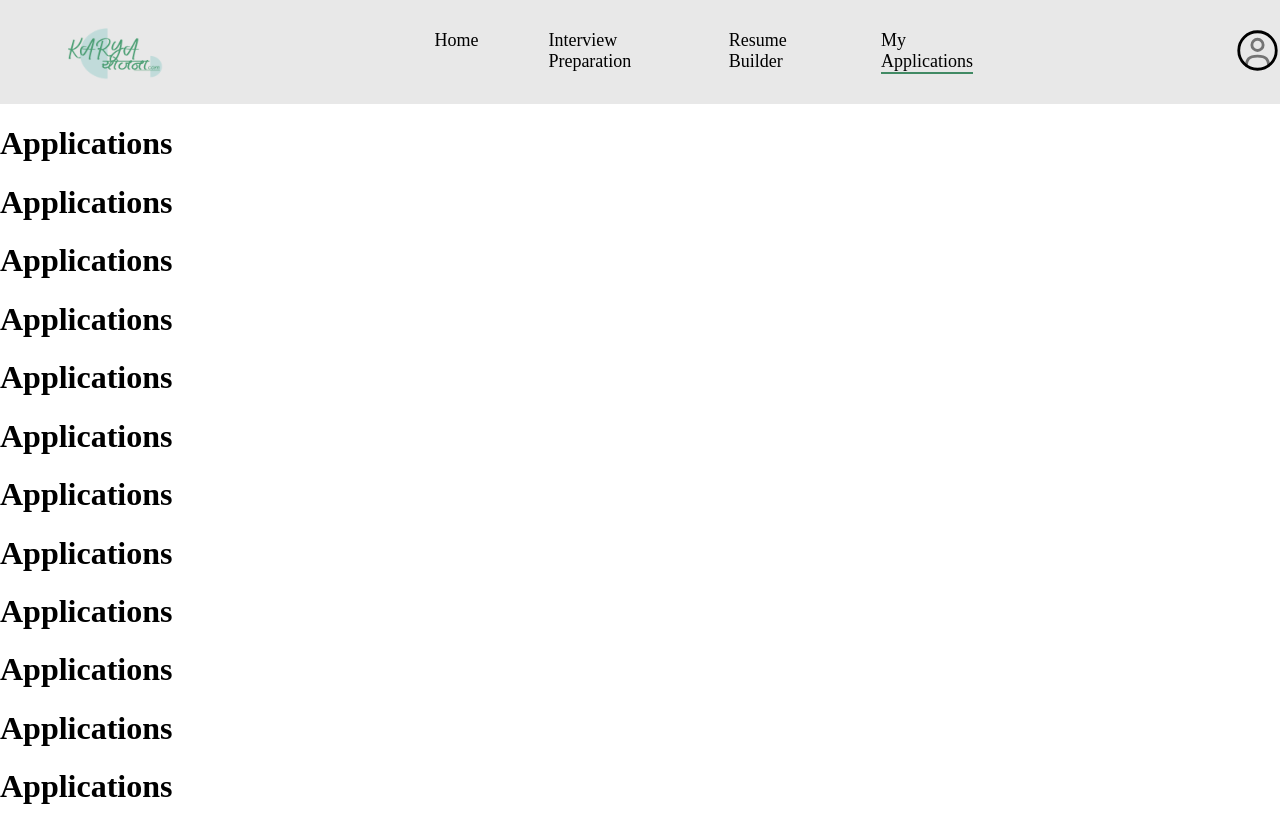
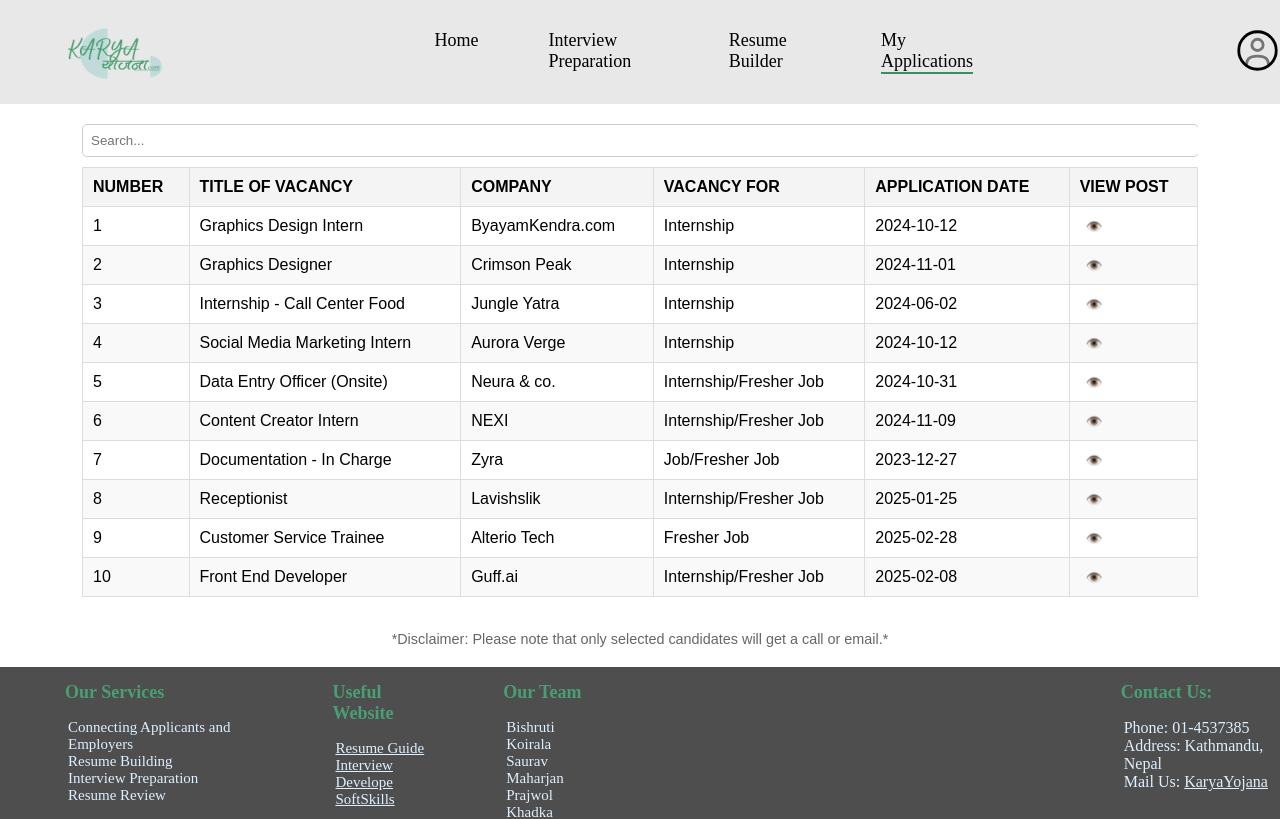
Before and after one commit to b-shhhh/KaryaYojana, a React (Vite) app in the folder karya-yojana/: page /applications in a window 1280 px wide. Shown: the top 819 px of the page. Built offline with nearby package versions, Linux system fonts and the light colour scheme.

Commit message:
Added fetures like search and table

```diff
--- a/karya-yojana/src/features/Applications.jsx
+++ b/karya-yojana/src/features/Applications.jsx
@@ -1,24 +1,75 @@
 import React from "react";
-import { Link } from "react-router-dom";
+import { useState } from "react";
+import "../css/Applications.css"
+const Applicantions=()=>{
+    const [searchTerm, setSearchTerm] = useState("");
 
-const Applicantions=()=>{
+    const vacancies = [
+      { id: 1, title: "Graphics Design Intern", company: "ByayamKendra.com", vacancyFor: "Internship", date: "2024-10-12" },
+      { id: 2, title: "Graphics Designer", company: "Crimson Peak", vacancyFor: "Internship", date: "2024-11-01" },
+      { id: 3, title: "Internship - Call Center Food", company: "Jungle Yatra", vacancyFor: "Internship", date: "2024-06-02" },
+      { id: 4, title: "Social Media Marketing Intern", company: "Aurora Verge", vacancyFor: "Internship", date: "2024-10-12" },
+      { id: 5, title: "Data Entry Officer (Onsite)", company: "Neura & co.", vacancyFor: "Internship/Fresher Job", date: "2024-10-31" },
+      { id: 6, title: "Content Creator Intern", company: "NEXI", vacancyFor: "Internship/Fresher Job", date: "2024-11-09" },
+      { id: 7, title: "Documentation - In Charge", company: "Zyra", vacancyFor: "Job/Fresher Job", date: "2023-12-27" },
+      { id: 8, title: "Receptionist", company: "Lavishslik", vacancyFor: "Internship/Fresher Job", date: "2025-01-25" },
+      { id: 9, title: "Customer Service Trainee", company: "Alterio Tech", vacancyFor: "Fresher Job", date: "2025-02-28" },
+      { id: 10, title: "Front End Developer", company: "Guff.ai", vacancyFor: "Internship/Fresher Job", date: "2025-02-08" },
+    ];
+
+    // Filtering
+    const filteredVacancies = vacancies.filter((vacancy) =>
+      vacancy.title.toLowerCase().includes(searchTerm.toLowerCase()) ||
+      vacancy.company.toLowerCase().includes(searchTerm.toLowerCase()) ||
+      vacancy.vacancyFor.toLowerCase().includes(searchTerm.toLowerCase())
+    );
     return(
-        <>
-        <h1>Applications</h1>
-        <h1>Applications</h1>
-        <h1>Applications</h1>
-        <h1>Applications</h1>
-        <h1>Applications</h1>
-        <h1>Applications</h1>
-        <h1>Applications</h1>
-        <h1>Applications</h1>
-    <h1>Applications</h1>
-        <h1>Applications</h1>
-        <h1>Applications</h1>
-        <h1>Applications</h1>
-        <h1>Applications</h1>
-        <h1>Applications</h1>
-        </>
+        <div className="vacancies-container">
+      <div className="table-wrapper">
+        <input
+          type="text"
+          placeholder="Search..."
+          value={searchTerm}
+          onChange={(e) => setSearchTerm(e.target.value)}
+          className="search-input"
+        />
+        <table>
+          <thead>
+            <tr>
+              <th>NUMBER</th>
+              <th>TITLE OF VACANCY</th>
+              <th>COMPANY</th>
+              <th>VACANCY FOR</th>
+              <th>APPLICATION DATE</th>
+              <th>VIEW POST</th>
+            </tr>
+          </thead>
+          <tbody>
+            {filteredVacancies.map((vacancy, index) => (
+              <tr key={vacancy.id}>
+                <td>{index + 1}</td>
+                <td>{vacancy.title}</td>
+                <td>{vacancy.company}</td>
+                <td>{vacancy.vacancyFor}</td>
+                <td>{vacancy.date}</td>
+                <td>
+                  <button className="view-button">
+                    <span role="img" aria-label="view">
+                      👁️
+                    </span>
+                  </button>
+                </td>
+              </tr>
+            ))}
+          </tbody>
+        </table>
+      </div>
+      <div className="disclaimer">
+        <p>
+          *Disclaimer: Please note that only selected candidates will get a call or email.*
+        </p>
+      </div>
+    </div>
     )
 }
 export default Applicantions
```
